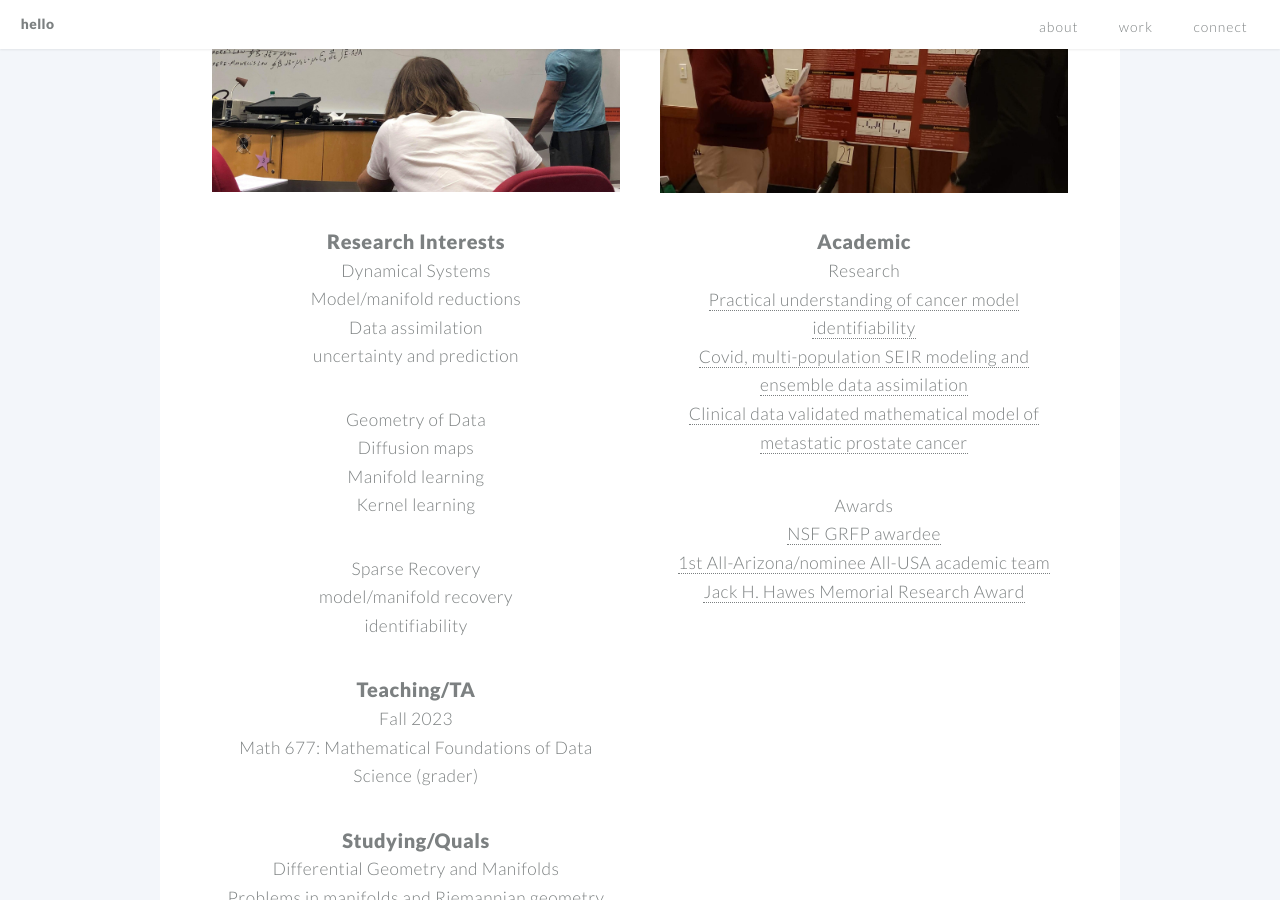
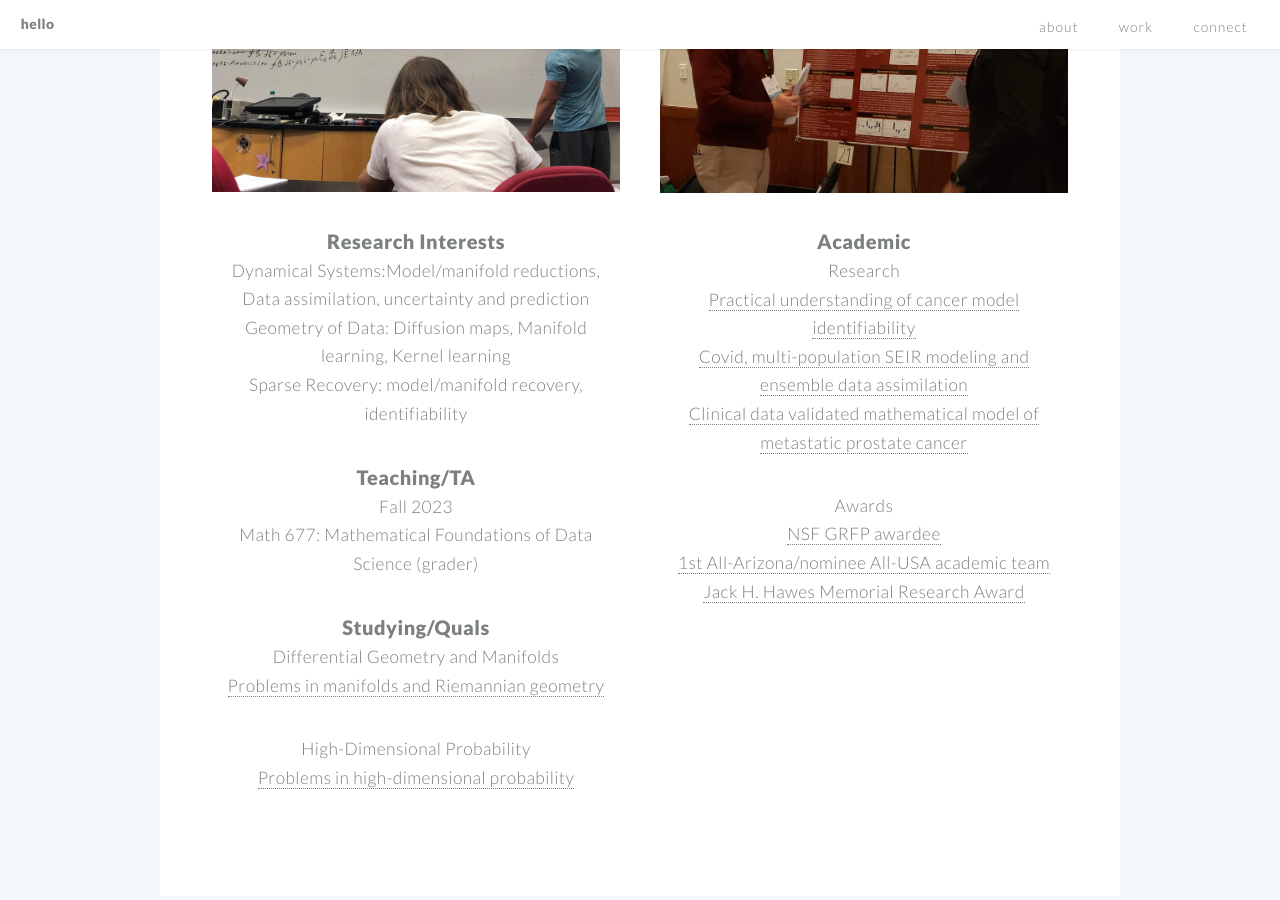
Before and after one commit to jben33/jben33.github.io, a Jekyll site: the page built from index.md, in a window 1280 px wide and 900 px high, scrolled down 3557 px. Built offline with Jekyll 4.4.1, drawn with Linux system fonts in a browser that asks for light colours.

Commit message:
Update example4.html

```diff
--- a/_includes/example4.html
+++ b/_includes/example4.html
@@ -1,23 +1,9 @@
 <h1>Research Interests</h1>
 
 <ul>
-    <li>Dynamical Systems<li>
-    <ul>
-        <li>Model/manifold reductions</li>
-        <li>Data assimilation</li>
-        <li>uncertainty and prediction</li>
-    </ul>
-    <li>Geometry of Data</li>
-    <ul>
-        <li>Diffusion maps</li>
-        <li>Manifold learning</li>
-        <li>Kernel learning</li>
-    </ul>
-    <li>Sparse Recovery</li>
-    <ul>
-        <li>model/manifold recovery</li>
-        <li>identifiability</li>
-    </ul>
+    <li>Dynamical Systems:Model/manifold reductions, Data assimilation, uncertainty and prediction</li>
+    <li>Geometry of Data: Diffusion maps, Manifold learning, Kernel learning</li>
+    <li>Sparse Recovery: model/manifold recovery, identifiability</li>
 </ul>
 
 <h1>Teaching/TA </h1>
```
